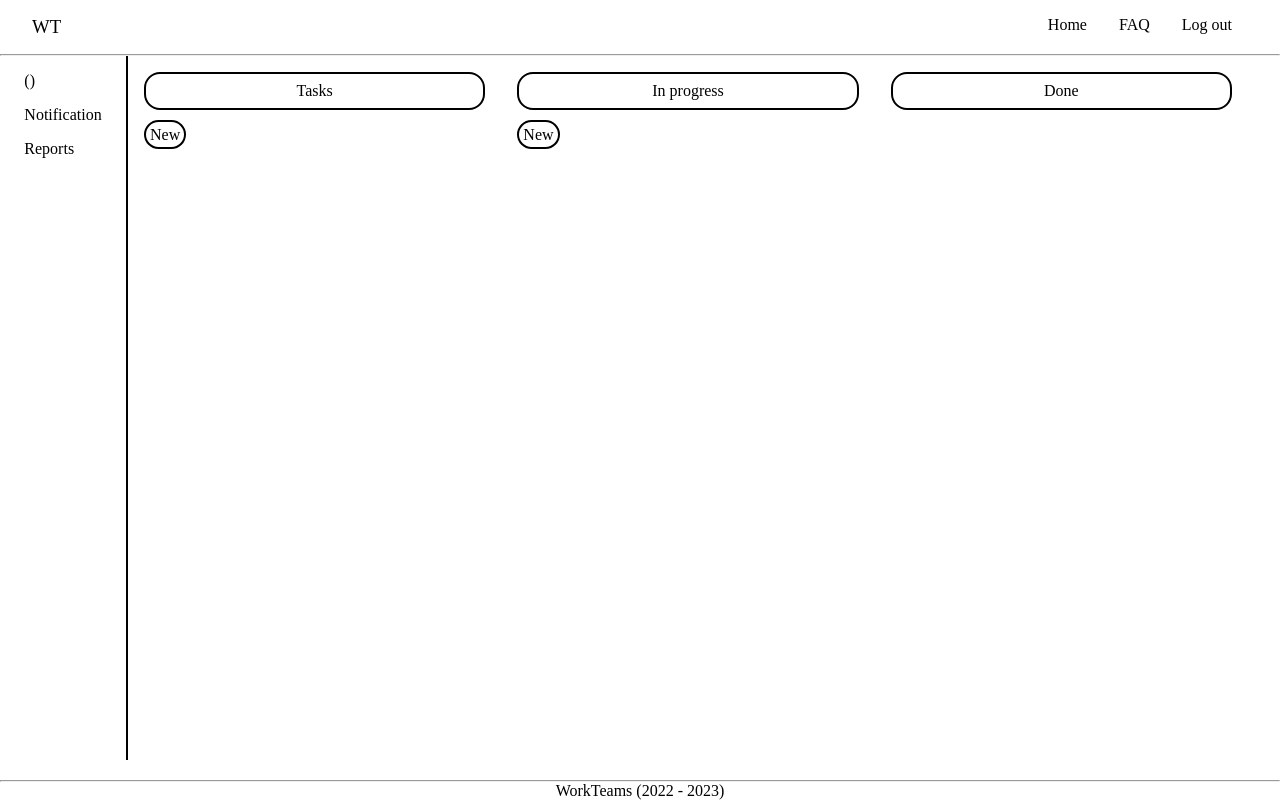
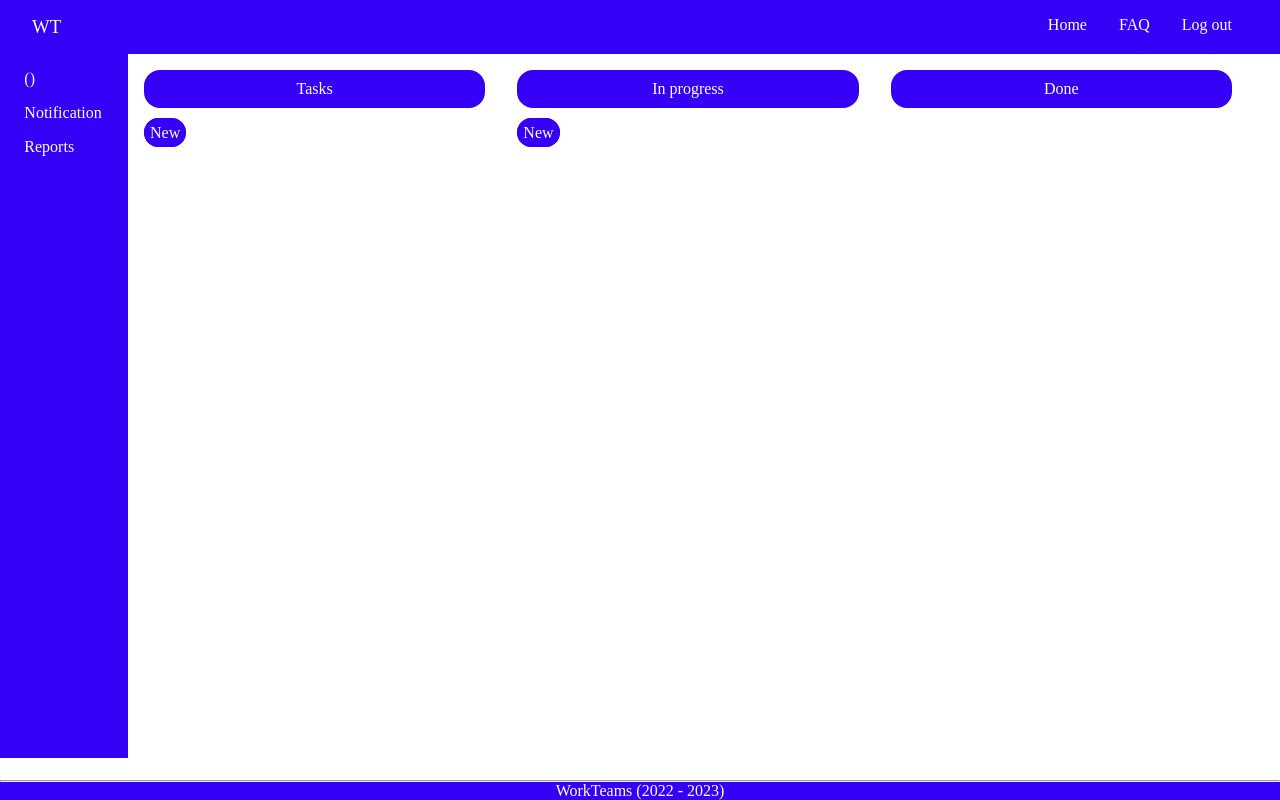
Before and after one commit to Ifechukwu001/WorkTeams, a Flask app: template app/templates/app.html in a window 1280 px wide. Run offline with Flask 2, Linux system fonts and the light colour scheme; the template is opened without the code that fills it, so the values that code supplies are empty.

Commit message:
Add colors to the frontend

```diff
--- a/app/static/style.css
+++ b/app/static/style.css
@@ -15,7 +15,7 @@
 
 a {
     text-decoration: none;
-    color: black;
+    color: #FFFFFF;
 }
 
 ol, ul {
@@ -30,7 +30,7 @@
 header {
     position: sticky;
     top: 0;
-    background-color: white;
+    background-color: #3500F5;
 }
 header div {
     display:flex;
@@ -69,10 +69,13 @@
 }
 
 .dashboard {
-    border-right: solid 2px;
+    border-right: solid 2px #3500F5;
     height: 88vh;
+    padding: 0 0.5vw;
     display: flex;
     justify-content: center;
+    color: #FFFFFF;
+    background-color: #3500F5;
 }
 
 .dashboard li {
@@ -84,6 +87,27 @@
     border-radius: 1em;
     margin: 1em;
     padding: 0.5em;
+    color: #FFFFFF
+}
+
+.tops {
+    border: solid 2px #3500F5;
+    background-color: #3500F5;
+}
+
+.task {
+    border: solid 2px #F57318;
+    background-color: #F57318;
+}
+
+.undone {
+    border: solid 2px #F50648;
+    background-color: #F50648;
+}
+
+.done {
+    border: solid 2px #14F52F;
+    background-color: #14F52F;
 }
 
 h4.card {
@@ -103,9 +127,9 @@
 a.new_btn {
     margin: 0 1em;
     padding: 4px;
-    border: solid 2px;
+    border: solid 2px #3500F5;
     border-radius: 1.5em;
-    background-color: white;
+    background-color: #3500F5;
 }
 
 footer {
@@ -114,10 +138,12 @@
     display: flex;
     flex-direction: column;
     width: 100vw;
+    background-color: #3500F5;
 }
 
 footer p {
     text-align: center;
+    color: #FFFFFF;
 }
 
 .container {
@@ -133,11 +159,13 @@
     display: flex;
     flex-direction: column;
     align-items: center;
-    border: solid 2px;
+    border: solid 2px #3500F5;
     border-radius: 2em;
     margin: 10%;
     max-width: fit-content;
     padding: 2em;
+    color: #FFFFFF;
+    background-color: #3500F5;
 }
 
 .create_form {
@@ -151,7 +179,7 @@
 
 .select_btn {
     margin: 1em;
-    border: solid 2px;
+    border: solid 2px #3500F5;
     border-radius: 1em;
     min-width: max-content;
 }
@@ -164,14 +192,15 @@
 }
 
 a.selected {
-    border-left: solid 1px;
-    border-right: solid 1px;
+    border-left: solid 1px #16E4F5;
+    border-right: solid 1px #16E4F5;
     border-radius: 3em;
-    background-color: gray;
+    color: #3500F5;
+    background-color: #16E4F5;
 }
 
 .form {
-    border: solid 1px;
+    border: solid 1px #3500F5;
     border-radius: 1em;
 }
 
@@ -183,8 +212,10 @@
 
 .form input, textarea {
     margin: 1em;
-    border: solid 2px;
+    border: solid 2px #3500F5;
     border-radius: 0.5em;
+    color: #3500F5;
+    background-color: #16E4F5;
 }
 .datetime {
     display: flex;
--- a/app/templates/app.html
+++ b/app/templates/app.html
@@ -14,10 +14,10 @@
     </div>
     <div class="space">
         <div class="column">
-            <h4 class="card">Tasks</h4>
+            <h4 class="card tops">Tasks</h4>
             {% for task in tasks %}
             <a href="">
-                <div class="card">
+                <div class="card task">
                     <h4>{{ task.title }}</h4>
                     <hr>
                     <p>{{ task.description }}</p>
@@ -27,9 +27,9 @@
             <a href="" class="new_btn">New</a>
         </div>
         <div class="column">
-            <h4 class="card">In progress</h4>
+            <h4 class="card tops">In progress</h4>
             {% for step in undone_steps %}
-            <p class="card step">
+            <p class="card step undone">
                 {{ step.info }}
                 <a href="">
                 <img src="{{ url_for('static', filename='tick.png') }}">
@@ -39,9 +39,9 @@
             <a href="" class="new_btn">New</a>
         </div>
         <div class="column">
-            <h4 class="card">Done</h4>
+            <h4 class="card tops">Done</h4>
             {% for step in done_steps %}
-            <p class="card step">
+            <p class="card step done">
                 {{ step.info }}
                 <img src="{{ url_for('static', filename='tick2.png') }}">
             </p>
--- a/app/templates/base.html
+++ b/app/templates/base.html
@@ -21,7 +21,6 @@
                 {% block logged %}{% endblock %}
             </nav>
         </div>
-        <hr>
     </header>
 
     {% block content %}{% endblock %}
```
